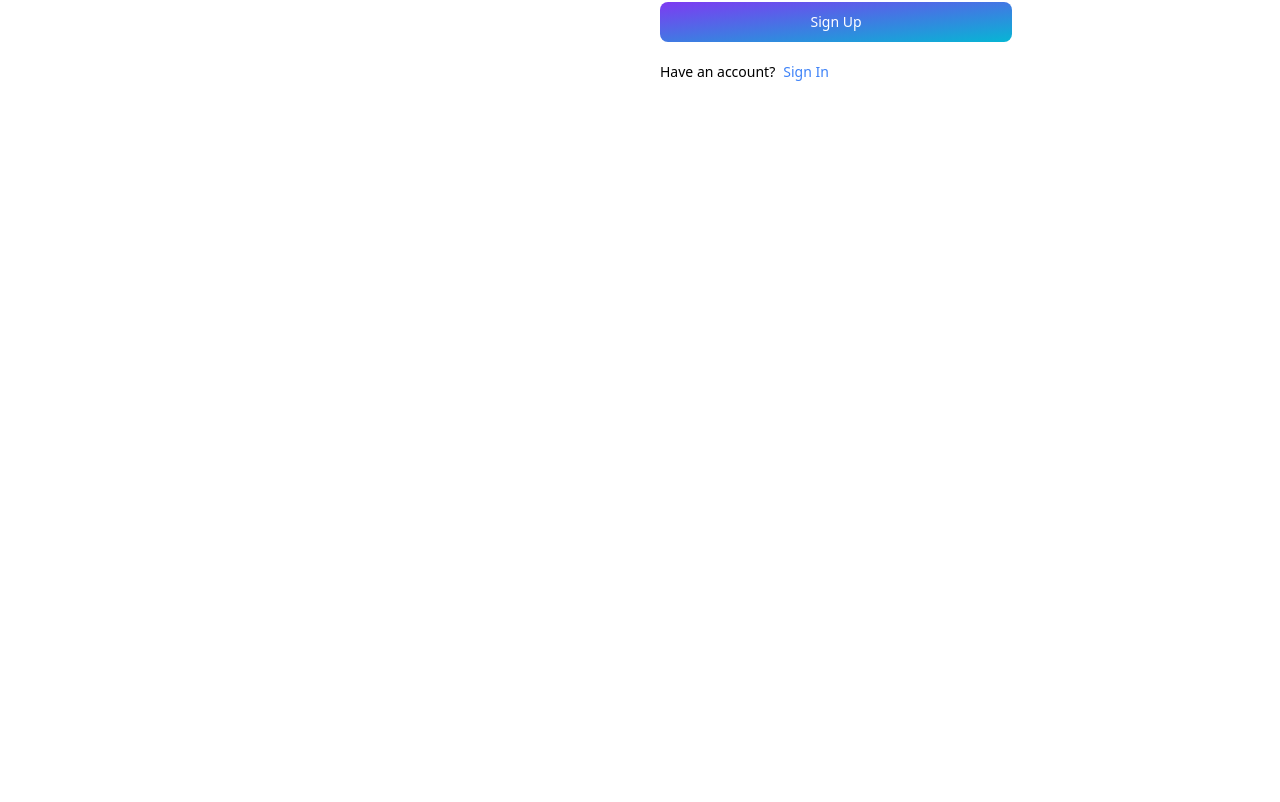
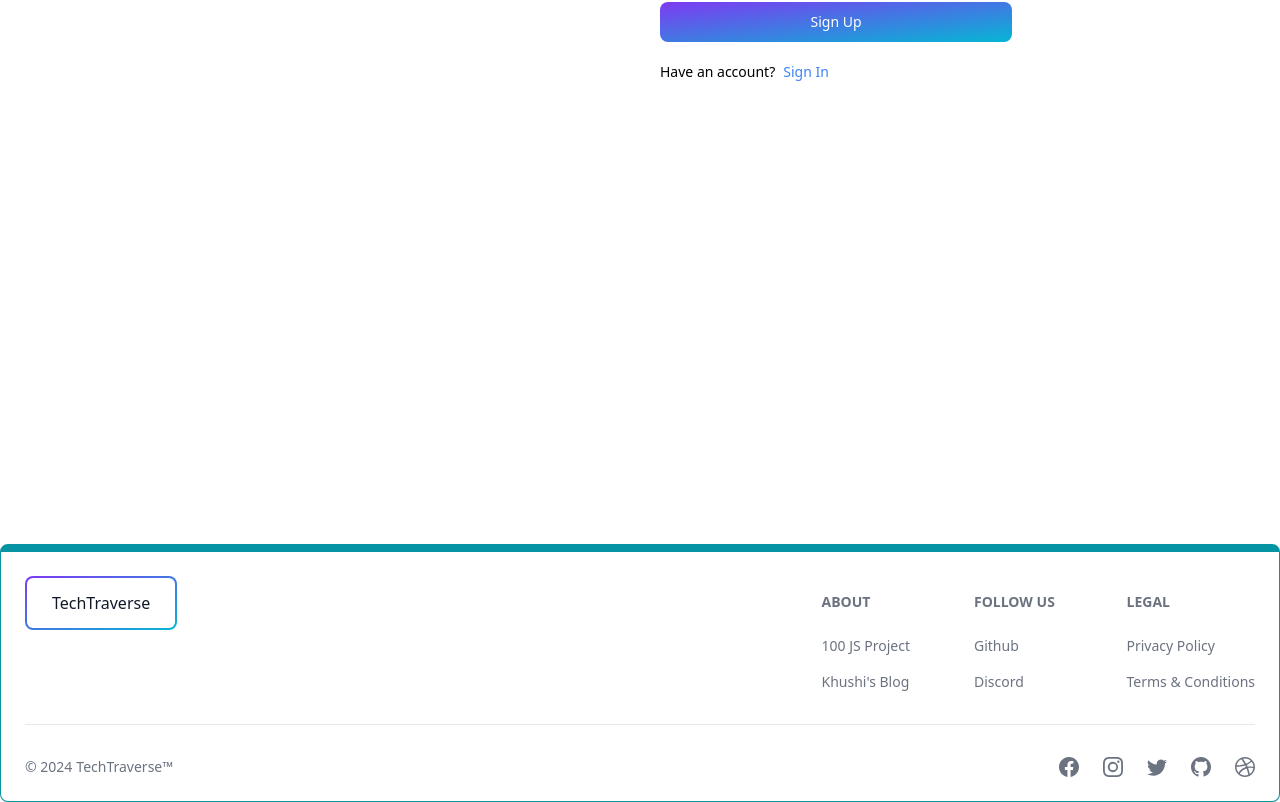
Before and after one commit to Khushisrivastava202/MERN-Blog, a React (Vite) app in the folder client/: page /signup in a window 1280 px wide. Shown: the part 400-1202 px from the top of the page. Before the commit the page ends 944 px from the top, so only its background shows below. Built offline with nearby package versions, Linux system fonts and the light colour scheme.

Commit message:
create Footer

```diff
--- a/client/src/App.jsx
+++ b/client/src/App.jsx
@@ -6,6 +6,7 @@
 import SignUp from "./pages/SignUp"
 import Project from "./pages/Project"
 import Header from "./components/Header"
+import Footer from "./components/Footer"
 
 
 export default function App() {
@@ -20,6 +21,7 @@
           <Route path="/project" element={<Project/>}/>
           <Route path="/dashboard" element={<Dashboard/>}/>
         </Routes>
+        <Footer/>
       </BrowserRouter>
 
   )
--- /dev/null
+++ b/client/src/components/Footer.jsx
@@ -0,0 +1,55 @@
+import React from 'react'
+import { Link } from 'react-router-dom';
+import { Footer ,Button} from 'flowbite-react'
+import { BsDribbble, BsFacebook, BsGithub, BsInstagram, BsTwitter } from 'react-icons/bs';
+
+export default function FooterCom() {
+  return (
+    <Footer container className='border border-t-8 border-teal-500 ' >
+      <div className="w-full">
+        <div className="grid w-full justify-between sm:flex sm:justify-between md:flex md:grid-cols-1">
+          <div>
+          <Link to="/">
+      <Button outline gradientDuoTone="purpleToBlue" size="xl" className='mb-5'>TechTraverse</Button>
+</Link>
+          </div>
+          <div className="grid grid-cols-2 gap-8 sm:mt-4 sm:grid-cols-3 sm:gap-6">
+            <div>
+              <Footer.Title title="About" />
+              <Footer.LinkGroup col>
+                <Footer.Link href="https://www.100jsprojects.com/" target="_blank">100 JS Project</Footer.Link>
+                <Footer.Link href="/about" target="_blank">Khushi's Blog</Footer.Link>
+              </Footer.LinkGroup>
+            </div>
+            <div>
+              <Footer.Title title="Follow us" />
+              <Footer.LinkGroup col>
+                <Footer.Link
+                href="https://github.com/Khushisrivastava202/MERN-Blog" target="_blank">Github</Footer.Link>
+                <Footer.Link href="#" target="_blank">Discord</Footer.Link>
+              </Footer.LinkGroup>
+            </div>
+            <div>
+              <Footer.Title title="Legal" />
+              <Footer.LinkGroup col>
+                <Footer.Link href="#">Privacy Policy</Footer.Link>
+                <Footer.Link href="#">Terms &amp; Conditions</Footer.Link>
+              </Footer.LinkGroup>
+            </div>
+          </div>
+        </div>
+        <Footer.Divider />
+        <div className="w-full sm:flex sm:items-center sm:justify-between">
+          <Footer.Copyright href="#" by="TechTraverse™" year={new Date().getFullYear()} />
+          <div className="mt-4 flex space-x-6 sm:mt-0 sm:justify-center">
+            <Footer.Icon href="#" target="_blank" icon={BsFacebook} />
+            <Footer.Icon href="#" target="_blank" icon={BsInstagram} />
+            <Footer.Icon href="#" target="_blank" icon={BsTwitter} />
+            <Footer.Icon href="https://github.com/Khushisrivastava202" target="_blank" icon={BsGithub} />
+            <Footer.Icon href="#" target="_blank"icon={BsDribbble} />
+          </div>
+        </div>
+      </div>
+    </Footer>
+  )
+}
--- a/client/src/pages/SignUp.jsx
+++ b/client/src/pages/SignUp.jsx
@@ -23,7 +23,6 @@
     setErrorMessage('Please fill out all fields');
     return;
   }
-
   try {
     setLoading(true);
     setErrorMessage(null);
@@ -33,17 +32,10 @@
       headers: { 'Content-Type': 'application/json' },
       body: JSON.stringify(formData),
     });
-
-    if (!res.ok) {
-      const data = await res.json();
-      setErrorMessage(data.message || 'Username or Email already exist');
-    } else {
       const data = await res.json();
       if (data.success === false) {
         setErrorMessage(data.message);
       }
-    }
-
     setLoading(false);
     if(res.ok){
       navigate('/signin');
```
Also changed, not shown: 1 other file (tests, documents, lock files or other folders).
